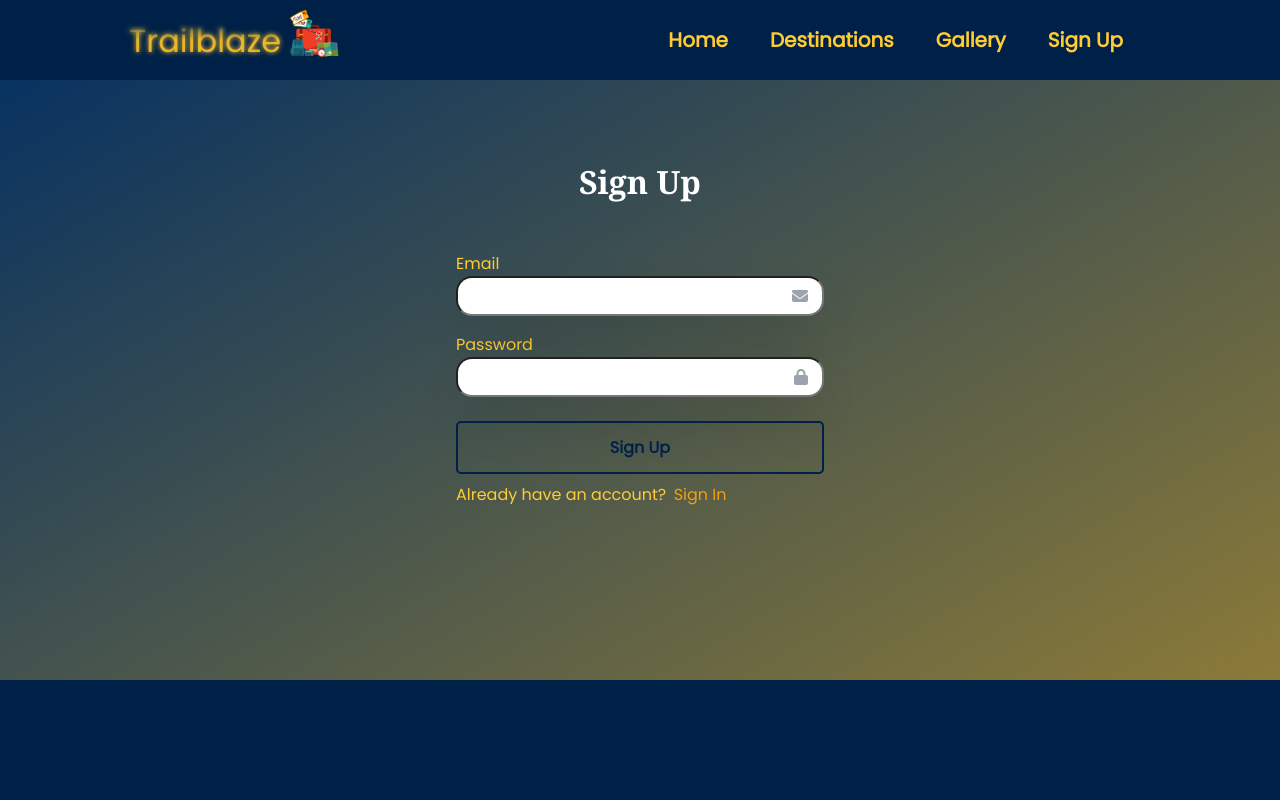
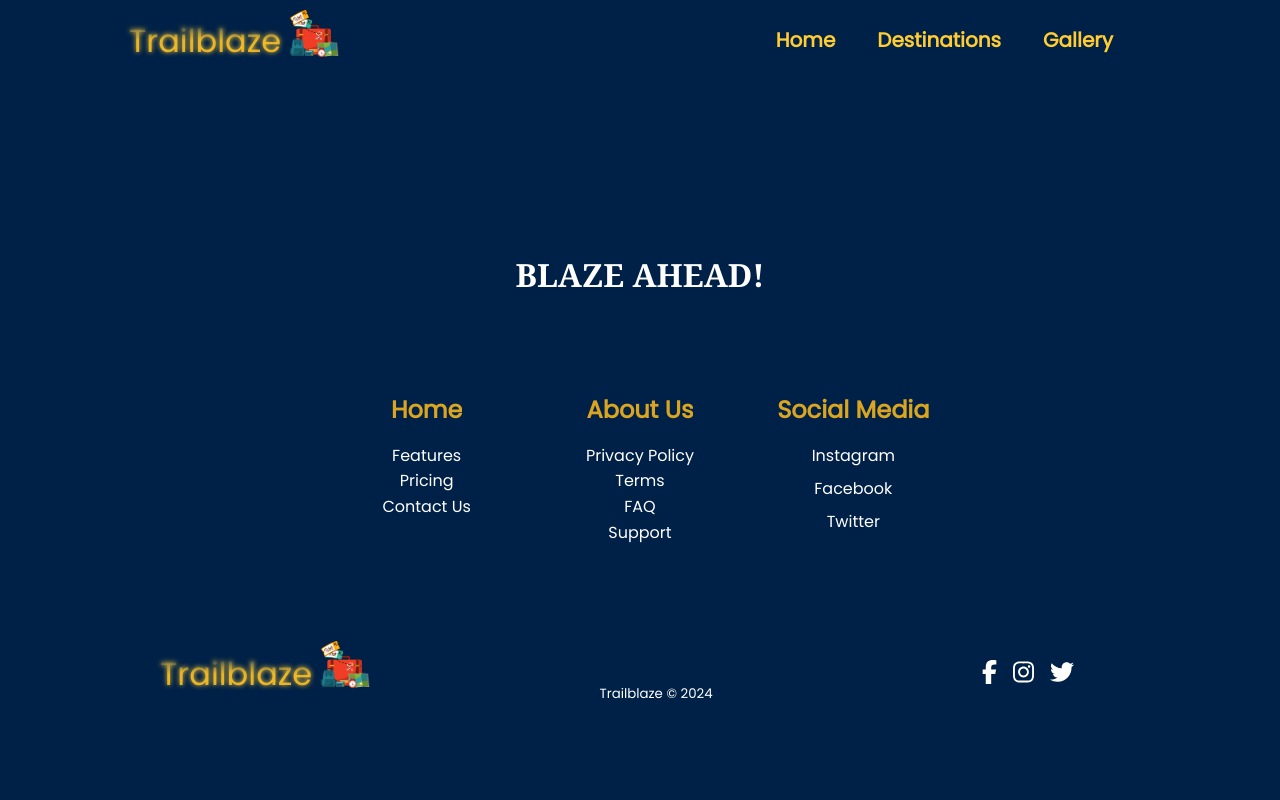
Before and after one commit to LeslieLopez25/react-travel, a React (Create React App) app: page /signup in a window 1280 px wide. Shown: the top 800 px of the page. Built offline with nearby package versions, Linux system fonts and the light colour scheme.

Commit message:
Removed signin/signout components

```diff
--- a/src/App.js
+++ b/src/App.js
@@ -6,8 +6,6 @@ import { Home } from "./components/exportPages.component";
 import Destinations from "./components/pages/Home/Destinations/destinations.component";
 import Footer from "./components/Footer/footer.component";
 import Gallery from "./components/pages/Gallery/gallery.component";
-import SignUp from "./components/pages/SignUp/signup.component";
-import SignIn from "./components/pages/SignIn/signin.component";
 
 import "./App.css";
 
@@ -31,8 +29,6 @@ export default function App() {
             <Route path="/" element={<Home />} />
             <Route path="/destinations" element={<Destinations />} />
             <Route path="/gallery" element={<Gallery />} />
-            <Route path="/signup" element={<SignUp />} />
-            <Route path="/signin" element={<SignIn />} />
           </Routes>
           <Footer />
         </>
--- a/src/components/Navbar/navbar.component.js
+++ b/src/components/Navbar/navbar.component.js
@@ -45,11 +45,6 @@ export default function Navbar() {
               Gallery
             </Link>
           </li>
-          <li className="nav-item">
-            <Link to="/signup" className="nav-links" onClick={closeMobileMenu}>
-              Sign Up
-            </Link>
-          </li>
         </ul>
       </div>
     </nav>
--- a/src/components/pages/SignIn/signin.component.js
+++ /dev/null
@@ -1,40 +0,0 @@
-import React from "react";
-import { Link } from "react-router-dom";
-import { FontAwesomeIcon } from "@fortawesome/react-fontawesome";
-import { faEnvelope, faLock } from "@fortawesome/free-solid-svg-icons";
-
-import "./signin.styles.css";
-
-export default function SignIn() {
-  return (
-    <div>
-      <div className="signup-container">
-        <h1 className="section-title">Sign In</h1>
-        {/* <p className="signup-error">Error</p> */}
-        <form>
-          <div className="signup-form_container">
-            <label>Email</label>
-            <div className="signup-input_container">
-              <input type="email" className="signup-input" />
-              <FontAwesomeIcon icon={faEnvelope} className="icons" />
-            </div>
-          </div>
-          <div className="signup-form_container">
-            <label>Password</label>
-            <div className="signup-input_container">
-              <input type="password" className="signup-input" />
-              <FontAwesomeIcon icon={faLock} className="icons" />
-            </div>
-          </div>
-          <button className="signup-button">Sign In</button>
-        </form>
-        <p className="signup-link">
-          Don't have an account?{" "}
-          <Link to="/signup" className="link-accent">
-            Sign Up
-          </Link>
-        </p>
-      </div>
-    </div>
-  );
-}
--- a/src/components/pages/SignIn/signin.styles.css
+++ /dev/null
@@ -1,95 +0,0 @@
-.signup-container {
-    max-width: 400px;
-    margin-left: auto;
-    margin-right: auto;
-    min-height: 600px;
-    padding-left: 1rem;
-    padding-right: 1rem;
-    padding-top: 5rem;
-    padding-bottom: 5rem;
-    color: #ffcc33;
-}
-
-.signup-error {
-    background-color: #feb2b2;
-    padding: 0.75rem;
-    margin-top: 0.5rem;
-    margin-bottom: 0.5rem;
-}
-
-.signup-form_container {
-    margin-top: 1rem;
-    margin-bottom: 1rem;
-}
-
-.signup-input_container {
-    width: 100%;
-    position: relative;
-    border-radius: 1rem;
-    box-shadow: 0 25px 50px -12px rgba(0, 0, 0, 0.25);
-}
-
-.signup-input {
-    width: 100%;
-    padding: 0.5rem;
-    border-radius: 1rem;
-}
-
-.icons {
-    position: absolute;
-    right: 1rem;
-    top: 0.75rem;
-    color: #9ca3af;
-}
-
-.signup-button {
-    width: 100%;
-    padding: 5px 10px;
-    font-weight: bold;
-    cursor: pointer;
-    transition: all 0.3s ease;
-    position: relative;
-    display: inline-block;
-    outline: none;
-    border-radius: 5px;
-    z-index: 0;
-    background: none;
-    overflow: hidden;
-    border: 2px solid #002147;
-    color: #002147;
-    margin-top: 0.5rem;
-    margin-bottom: 0.5rem;
-    padding: 0.75rem;
-    font-size: 1rem;
-}
-
-.signup-button:hover {
-    color: #ffcc33;
-}
-
-.signup-button:hover:after {
-    height: 100%;
-}
-
-.signup-button:after {
-    content: "";
-    position: absolute;
-    z-index: -1;
-    transition: all 0.3s ease;
-    left: 0;
-    top: 0;
-    height: 0;
-    width: 100%;
-    background: #002147;
-}
-
-.link-accent {
-    color: #f59e0b;
-    transition: 0.4s ease-in-out;
-    text-decoration: none;
-    margin-left: 0.2rem;
-}
-
-.link-accent:hover {
-    color: #002e63;
-}
--- a/src/components/pages/SignUp/signup.component.js
+++ /dev/null
@@ -1,40 +0,0 @@
-import React from "react";
-import { Link } from "react-router-dom";
-import { FontAwesomeIcon } from "@fortawesome/react-fontawesome";
-import { faEnvelope, faLock } from "@fortawesome/free-solid-svg-icons";
-
-import "./signup.styles.css";
-
-export default function SignUp() {
-  return (
-    <div>
-      <div className="signup-container">
-        <h1 className="section-title">Sign Up</h1>
-        {/* <p className="signup-error">Error</p> */}
-        <form>
-          <div className="signup-form_container">
-            <label>Email</label>
-            <div className="signup-input_container">
-              <input type="email" className="signup-input" />
-              <FontAwesomeIcon icon={faEnvelope} className="icons" />
-            </div>
-          </div>
-          <div className="signup-form_container">
-            <label>Password</label>
-            <div className="signup-input_container">
-              <input type="password" className="signup-input" />
-              <FontAwesomeIcon icon={faLock} className="icons" />
-            </div>
-          </div>
-          <button className="signup-button">Sign Up</button>
-        </form>
-        <p className="signup-link">
-          Already have an account?{" "}
-          <Link to="/signin" element={<SignUp />} className="link-accent">
-            Sign In
-          </Link>
-        </p>
-      </div>
-    </div>
-  );
-}
--- a/src/components/pages/SignUp/signup.styles.css
+++ /dev/null
@@ -1,95 +0,0 @@
-.signup-container {
-    max-width: 400px;
-    margin-left: auto;
-    margin-right: auto;
-    min-height: 600px;
-    padding-left: 1rem;
-    padding-right: 1rem;
-    padding-top: 5rem;
-    padding-bottom: 5rem;
-    color: #ffcc33;
-}
-
-.signup-error {
-    background-color: #feb2b2;
-    padding: 0.75rem;
-    margin-top: 0.5rem;
-    margin-bottom: 0.5rem;
-}
-
-.signup-form_container {
-    margin-top: 1rem;
-    margin-bottom: 1rem;
-}
-
-.signup-input_container {
-    width: 100%;
-    position: relative;
-    border-radius: 1rem;
-    box-shadow: 0 25px 50px -12px rgba(0, 0, 0, 0.25);
-}
-
-.signup-input {
-    width: 100%;
-    padding: 0.5rem;
-    border-radius: 1rem;
-}
-
-.icons {
-    position: absolute;
-    right: 1rem;
-    top: 0.75rem;
-    color: #9ca3af;
-}
-
-.signup-button {
-    width: 100%;
-    padding: 5px 10px;
-    font-weight: bold;
-    cursor: pointer;
-    transition: all 0.3s ease;
-    position: relative;
-    display: inline-block;
-    outline: none;
-    border-radius: 5px;
-    z-index: 0;
-    background: none;
-    overflow: hidden;
-    border: 2px solid #002147;
-    color: #002147;
-    margin-top: 0.5rem;
-    margin-bottom: 0.5rem;
-    padding: 0.75rem;
-    font-size: 1rem;
-}
-
-.signup-button:hover {
-    color: #ffcc33;
-}
-
-.signup-button:hover:after {
-    height: 100%;
-}
-
-.signup-button:after {
-    content: "";
-    position: absolute;
-    z-index: -1;
-    transition: all 0.3s ease;
-    left: 0;
-    top: 0;
-    height: 0;
-    width: 100%;
-    background: #002147;
-}
-
-.link-accent {
-    color: #f59e0b;
-    transition: 0.4s ease-in-out;
-    text-decoration: none;
-    margin-left: 0.2rem;
-}
-
-.link-accent:hover {
-    color: #002e63;
-}
```
